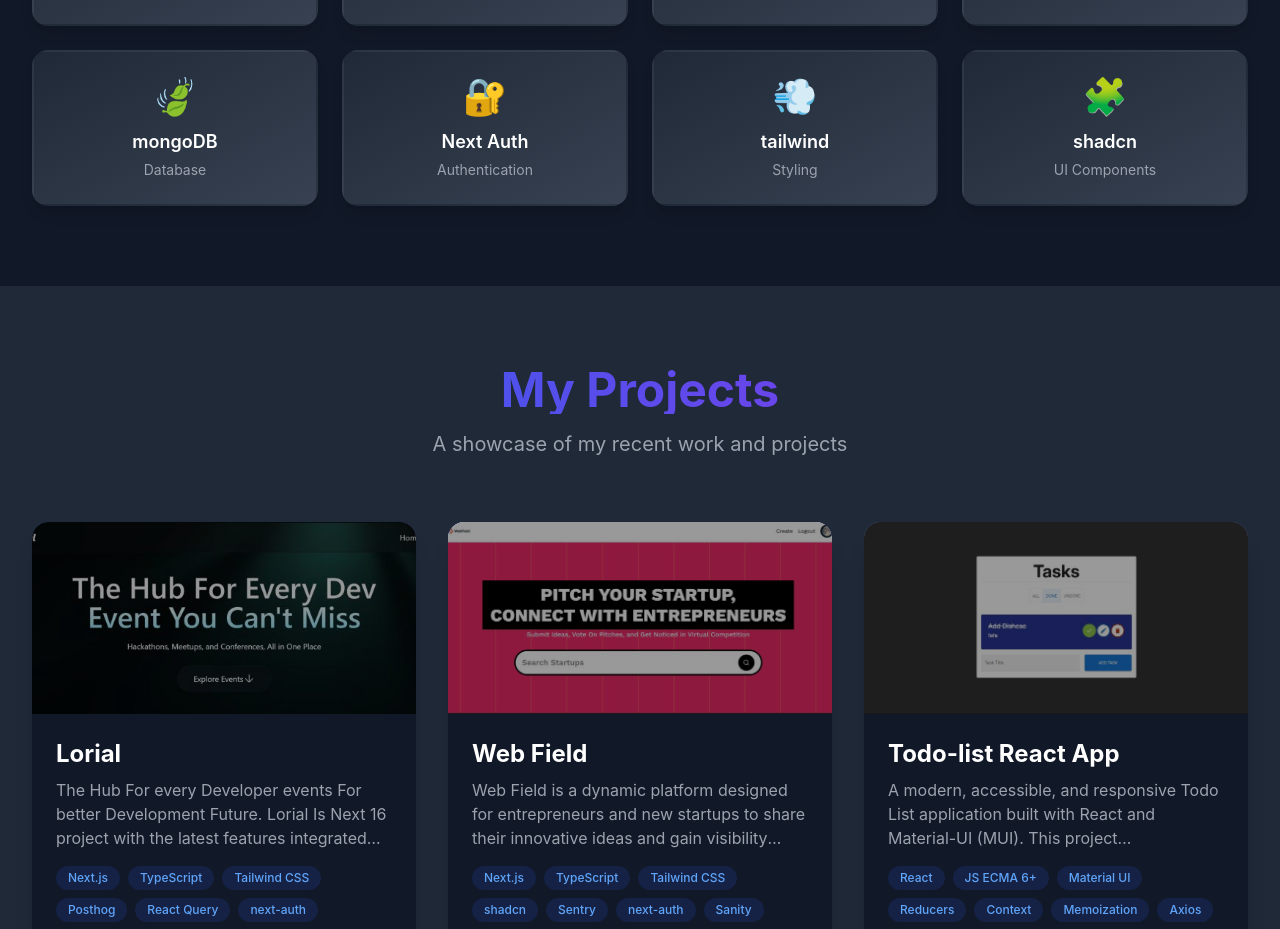
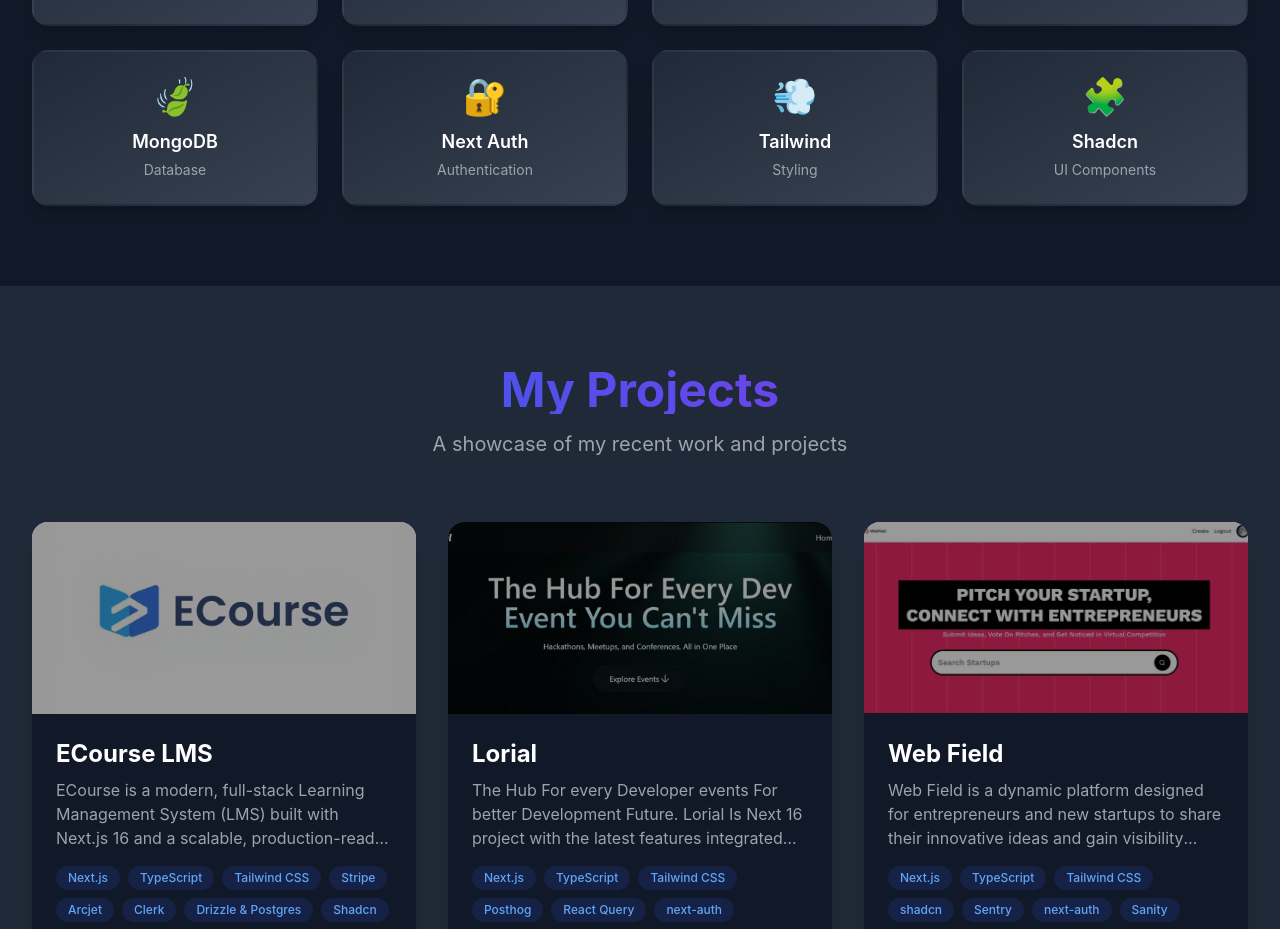
Before and after one commit to MohanadX/Portfolio, a Next.js app: page / in a window 1280 px wide. Shown: the part 1346-2275 px from the top of the page. Built offline with nearby package versions, Linux system fonts and the light colour scheme; no server answers.

Commit message:
added Ecourse and links for skills

```diff
--- a/app/layout.tsx
+++ b/app/layout.tsx
@@ -1,24 +1,25 @@
-import type { Metadata } from 'next'
-import './globals.css'
-import { ThemeProvider } from '@/components/ThemeProvider'
+import type { Metadata } from "next";
+import "./globals.css";
+import { ThemeProvider } from "@/components/ThemeProvider";
 
 export const metadata: Metadata = {
-  title: 'Mohanad Ayoub - Next.js Developer Portfolio',
-  description: 'Portfolio of Mohanad Ayoub, a Next.js 16 Developer',
-}
+	title: "Mohanad Ayoub - Next.js Developer Portfolio",
+	description: "Portfolio of Mohanad Ayoub, a Next.js 16 Developer",
+	icons: {
+		icon: "/favicon.ico",
+	},
+};
 
 export default function RootLayout({
 	children,
 }: {
-  children: React.ReactNode
+	children: React.ReactNode;
 }) {
 	return (
 		<html lang="en" className="dark" suppressHydrationWarning>
 			<body>
-        <ThemeProvider>
-          {children}
-        </ThemeProvider>
+				<ThemeProvider>{children}</ThemeProvider>
 			</body>
 		</html>
-  )
+	);
 }
--- /dev/null
+++ b/app/loading.tsx
@@ -0,0 +1,25 @@
+export default function PageLoader({ className }: { className?: string }) {
+	return (
+		<div
+			className={`flex min-h-screen items-center justify-center bg-background ${className ?? ""}`}
+		>
+			<div
+				role="status"
+				aria-label="Loading"
+				className="flex flex-col items-center gap-4"
+			>
+				{/* Spinner */}
+				<div className="relative h-16 w-16">
+					<div className="absolute inset-0 rounded-full border-4 border-border opacity-30" />
+					<div className="absolute inset-0 rounded-full border-4 border-transparent border-t-primary animate-spin" />
+					<div className="absolute inset-2 rounded-full border-4 border-transparent border-t-accent animate-spin-slow" />
+				</div>
+
+				{/* Text */}
+				<p className="text-sm font-medium text-muted-foreground tracking-wide">
+					Loading…
+				</p>
+			</div>
+		</div>
+	);
+}
--- a/components/Projects.tsx
+++ b/components/Projects.tsx
@@ -16,6 +16,25 @@
 // Placeholder project - you can add more later
 const projects: Project[] = [
 	{
+		id: 0,
+		title: "ECourse LMS",
+		description: `ECourse is a modern, full-stack Learning Management System (LMS) built with Next.js 16 and a scalable, production-ready architecture.
+							It provides secure authentication, course management, payments, subscriptions, coupon handling, and optimized media delivery — all designed for real-world educational platforms.`,
+		technologies: [
+			"Next.js",
+			"TypeScript",
+			"Tailwind CSS",
+			"Stripe",
+			"Arcjet",
+			"Clerk",
+			"Drizzle & Postgres",
+			"Shadcn",
+		],
+		image: "/ecourse.png",
+		link: "https://e-course-mo2i.vercel.app",
+		github: "https://github.com/MohanadX/ECourse",
+	},
+	{
 		id: 1,
 		title: "Lorial",
 		description:
@@ -30,8 +49,8 @@
 			"mongoDb",
 		],
 		image: "/lorial.jpg",
-		link: "https://lorial.vercel.app", // Replace with your actual project URL
-		github: "https://github.com/MohanadX/Lorial", // Replace with your GitHub URL
+		link: "https://lorial.vercel.app",
+		github: "https://github.com/MohanadX/Lorial",
 	},
 	{
 		id: 2,
@@ -48,8 +67,8 @@
 			"Sanity",
 		],
 		image: "/web-field.jpg",
-		link: "https://web-field.netlify.app", // Replace with your actual project URL
-		github: "https://github.com/MohanadX/Web-Field", // Replace with your GitHub URL
+		link: "https://web-field.netlify.app",
+		github: "https://github.com/MohanadX/Web-Field",
 	},
 	{
 		id: 3,
@@ -66,8 +85,8 @@
 			"Axios",
 		],
 		image: "/todo.jpg",
-		link: "https://todo-list-react-appw.netlify.app", // Replace with your actual project URL
-		github: "https://github.com/MohanadX/React-Todo-list-App", // Replace with your GitHub URL
+		link: "https://todo-list-react-appw.netlify.app",
+		github: "https://github.com/MohanadX/React-Todo-list-App",
 	},
 	{
 		id: 4,
@@ -84,8 +103,8 @@
 			"Axios",
 		],
 		image: "/weather.png",
-		link: "https://xweather-react-app.netlify.app", // Replace with your actual project URL
-		github: "https://github.com/MohanadX/Weather-App", // Replace with your GitHub URL
+		link: "https://xweather-react-app.netlify.app",
+		github: "https://github.com/MohanadX/Weather-App",
 	},
 	{
 		id: 5,
@@ -94,8 +113,8 @@
 			"A responsive, multi‑section animations website built with semantic HTML5, modern CSS3, and vanilla JavaScript for interactivity. This project is ideal as a learning resource, a starter template.",
 		technologies: ["HTML5", "CSS3", "JS ECMA 6+", "Animations", "Responsive"],
 		image: "/Animation.jpg",
-		link: "https://mohanadx.github.io/HTML-CSS-Project-3/", // Replace with your actual project URL
-		github: "https://github.com/MohanadX/HTML-CSS-Project-3", // Replace with your GitHub URL
+		link: "https://mohanadx.github.io/HTML-CSS-Project-3/",
+		github: "https://github.com/MohanadX/HTML-CSS-Project-3",
 	},
 	{
 		id: 6,
@@ -104,8 +123,8 @@
 			"This project is a 3D transformations in CSS It serves as a learning exercise in using HTML, CSS (specifically CSS 3D transforms), and how to structure a minimal 3D scene for the web, without relying on external 3D libraries or WebGL.",
 		technologies: ["HTML5", "CSS3", "JS ECMA 6+", "Animations", "3D"],
 		image: "/3D.png",
-		link: "https://mohanadx.github.io/3D/", // Replace with your actual project URL
-		github: "https://github.com/MohanadX/3D", // Replace with your GitHub URL
+		link: "https://mohanadx.github.io/3D/",
+		github: "https://github.com/MohanadX/3D",
 	},
 ];
 
--- a/components/Skills.tsx
+++ b/components/Skills.tsx
@@ -1,21 +1,81 @@
-'use client'
+"use client";
 
-import { motion } from 'framer-motion'
+import { motion } from "framer-motion";
 
 const skills = [
-  { name: 'TypeScript', icon: '📘', category: 'Language' },
-  { name: 'HTML5', icon: '🌐', category: 'Markup' },
-  { name: 'CSS3', icon: '🎨', category: 'Styling' },
-  { name: 'Next JS', icon: '⚡', category: 'Framework' },
-  { name: 'React', icon: '⚛️', category: 'Library' },
-  { name: 'React Query', icon: '🔄', category: 'Library' },
-  { name: 'Redux', icon: '📦', category: 'State Management' },
-  { name: 'Node Js', icon: '🟢', category: 'Runtime' },
-  { name: 'mongoDB', icon: '🍃', category: 'Database' },
-  { name: 'Next Auth', icon: '🔐', category: 'Authentication' },
-  { name: 'tailwind', icon: '💨', category: 'Styling' },
-  { name: 'shadcn', icon: '🧩', category: 'UI Components' },
-]
+	{
+		name: "TypeScript",
+		icon: "📘",
+		category: "Language",
+		url: "https://www.typescriptlang.org/docs/",
+	},
+	{
+		name: "HTML5",
+		icon: "🌐",
+		category: "Markup",
+		url: "https://developer.mozilla.org/en-US/docs/Web/HTML",
+	},
+	{
+		name: "CSS3",
+		icon: "🎨",
+		category: "Styling",
+		url: "https://developer.mozilla.org/en-US/docs/Web/CSS",
+	},
+	{
+		name: "Next JS",
+		icon: "⚡",
+		category: "Framework",
+		url: "https://nextjs.org/docs",
+	},
+	{
+		name: "React",
+		icon: "⚛️",
+		category: "Library",
+		url: "https://react.dev/",
+	},
+	{
+		name: "React Query",
+		icon: "🔄",
+		category: "Library",
+		url: "https://tanstack.com/query/latest",
+	},
+	{
+		name: "Redux",
+		icon: "📦",
+		category: "State Management",
+		url: "https://redux.js.org/",
+	},
+	{
+		name: "Node Js",
+		icon: "🟢",
+		category: "Runtime",
+		url: "https://nodejs.org/docs/latest/api/",
+	},
+	{
+		name: "MongoDB",
+		icon: "🍃",
+		category: "Database",
+		url: "https://www.mongodb.com/docs/manual/",
+	},
+	{
+		name: "Next Auth",
+		icon: "🔐",
+		category: "Authentication",
+		url: "https://next-auth.js.org/",
+	},
+	{
+		name: "Tailwind",
+		icon: "💨",
+		category: "Styling",
+		url: "https://tailwindcss.com/docs",
+	},
+	{
+		name: "Shadcn",
+		icon: "🧩",
+		category: "UI Components",
+		url: "https://ui.shadcn.com/docs",
+	},
+];
 
 const containerVariants = {
 	hidden: { opacity: 0 },
@@ -25,7 +85,7 @@
 			staggerChildren: 0.1,
 		},
 	},
-}
+};
 
 const itemVariants = {
 	hidden: { opacity: 0, y: 20 },
@@ -36,7 +96,7 @@
 			duration: 0.5,
 		},
 	},
-}
+};
 
 export default function Skills() {
 	return (
@@ -74,6 +134,12 @@
 							whileHover={{ scale: 1.05, y: -5 }}
 							className="group relative"
 						>
+							<a
+								href={skill.url}
+								target="_blank"
+								rel="noopener noreferrer"
+								className="block h-full"
+							>
 								<div className="h-full p-6 rounded-2xl bg-gradient-to-br from-blue-50 to-purple-50 dark:from-gray-800 dark:to-gray-700 border-2 border-transparent group-hover:border-blue-500 dark:group-hover:border-blue-400 transition-all duration-300 shadow-lg hover:shadow-2xl">
 									<div className="text-4xl mb-3 text-center">{skill.icon}</div>
 									<h3 className="text-lg font-semibold text-gray-900 dark:text-white text-center mb-1">
@@ -83,10 +149,11 @@
 										{skill.category}
 									</p>
 								</div>
+							</a>
 						</motion.div>
 					))}
 				</motion.div>
 			</div>
 		</section>
-  )
+	);
 }
```
Also changed, not shown: public/ecourse.png (added), public/favicon.ico.png (added). Lines whose indentation alone changed are shown as unchanged.
